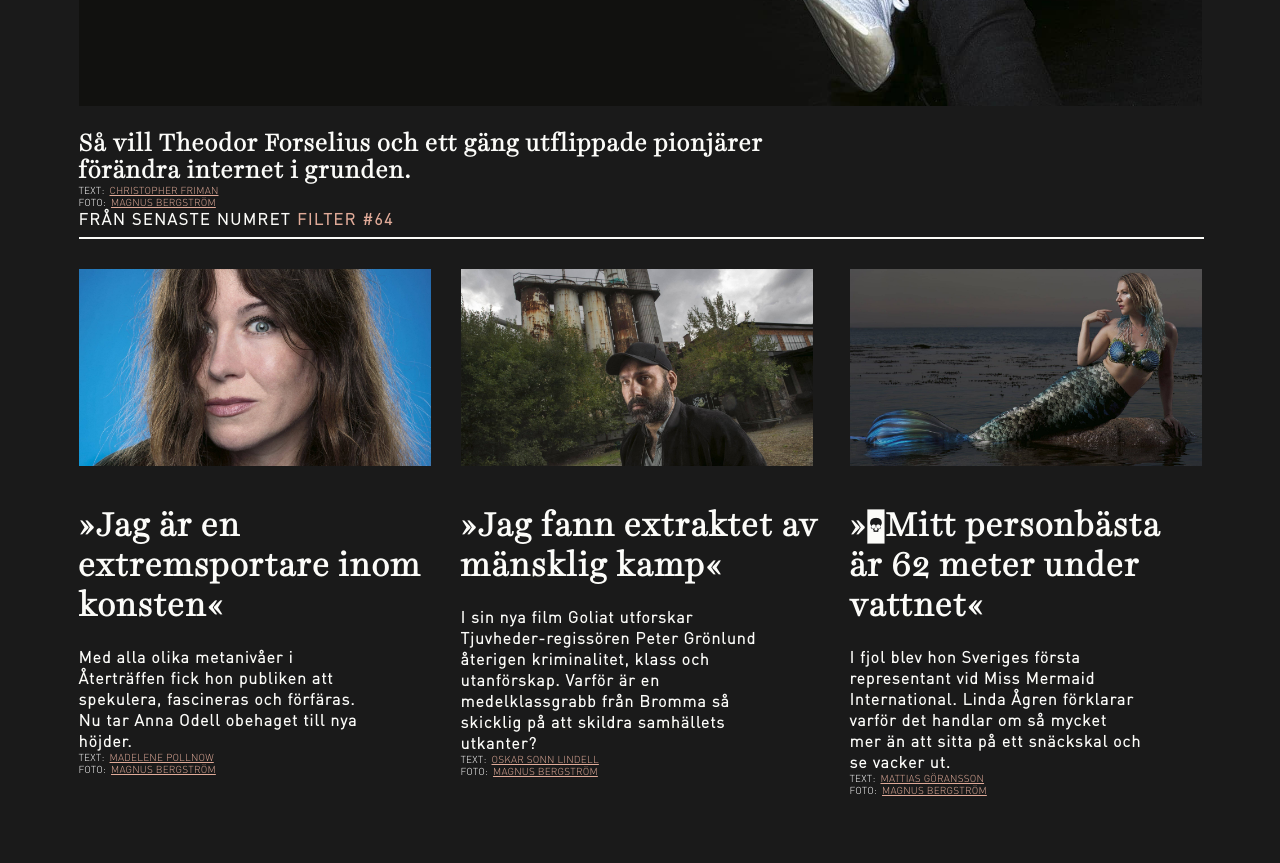
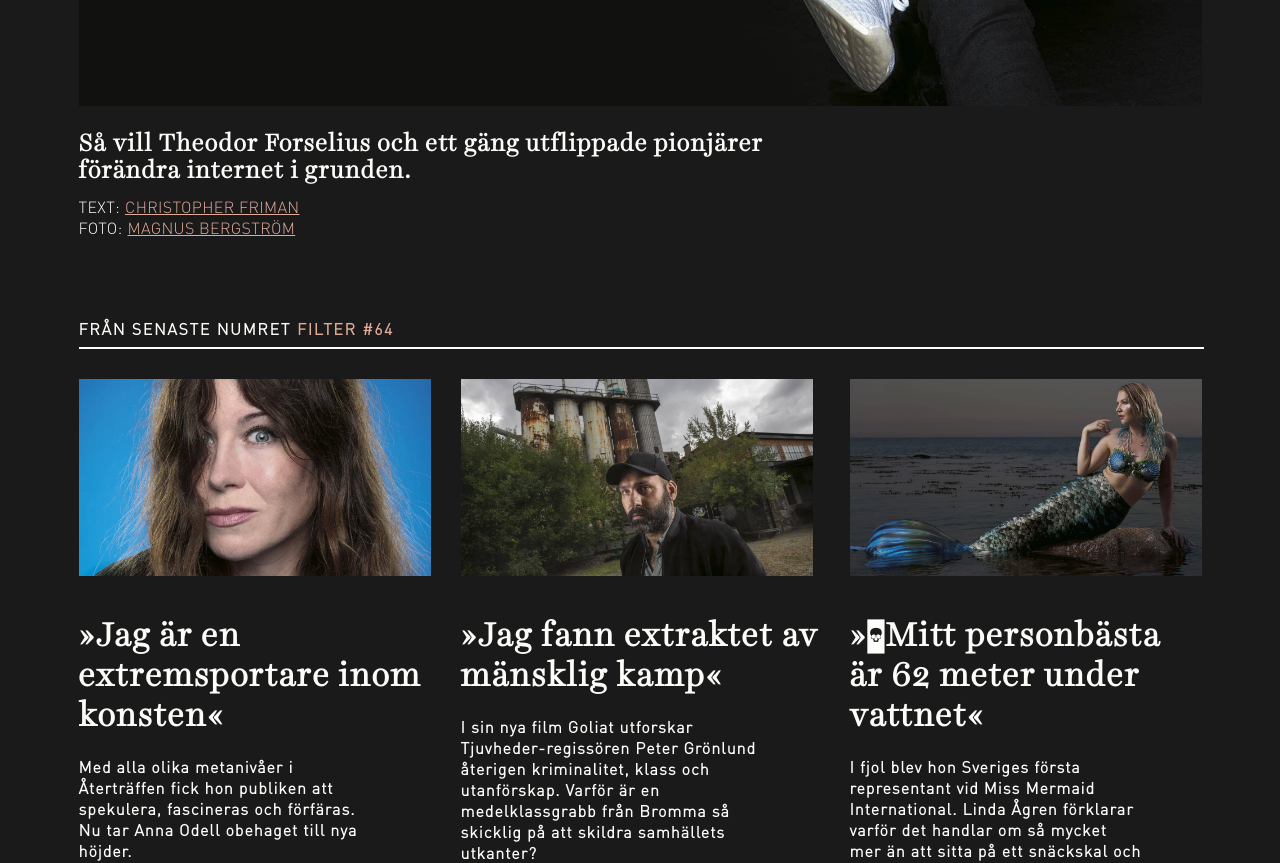
Before and after one commit to Sebastianpalm91/filter, a React (Create React App) app in the folder client/: page / in a window 1280 px wide. Shown: the part 1120-1983 px from the top of the page. Built offline with nearby package versions, Linux system fonts and the light colour scheme; what @humblebee/styled-components-breakpoint would draw is missing.

Commit message:
some added changes on home and menu

```diff
--- a/client/src/Components/Menu/navigation.js
+++ b/client/src/Components/Menu/navigation.js
@@ -1,6 +1,6 @@
 import React, { Component } from 'react';
 import Svg from './Hamburger/svg';
-import { Li, StyledLink, Ul, Wrapper, SubMenu, SubMenuLi, SubMenuUl, Vr, StyledLinkSubMenu, LinkInfo, Title, Summary, SummaryImg } from './styles';
+import { Li, StyledLink, Ul, Wrapper, SubMenu, SubMenuLi, SubMenuUl, Vr, StyledLinkSubMenu, LinkInfo, Title, Summary, SummaryImg, Animation } from './styles';
 import posed from "react-pose";
 
 class Navigation extends Component {
@@ -66,6 +66,7 @@ class Navigation extends Component {
                     </Li>
                 </Ul>
                 <SubMenu onMouseEnter={this.onMouseEnterHandler} active={this.state.hover} onMouseLeave={this.onMouseLeaveHandler}>
+                    <Animation active={this.state.hover}>
                         <SubMenuUl active={this.state.hover}>
                             <Vr>
                             <SubMenuLi><StyledLinkSubMenu to='/latestnumber'>Senaste Numret</StyledLinkSubMenu></SubMenuLi>
@@ -87,6 +88,7 @@ class Navigation extends Component {
                             </LinkInfo>
                             <SummaryImg />
                         </SubMenuUl>
+                    </Animation>
                 </SubMenu>
             </Wrapper>
         );
--- a/client/src/Components/Menu/styles.js
+++ b/client/src/Components/Menu/styles.js
@@ -53,7 +53,7 @@ export const SubMenu = styled.div `
     align-items: center;
     transition: all 0.5s ease-in-out;
     ${props => props.active ? `
-        height: 280px;
+        height: 256px;
         opacity: 1;
     ` : ''}
 
@@ -66,9 +66,17 @@ export const SubMenuUl = styled.ul `
     list-style: none;
     width: 80%;
     display: none;
-    transition: all 0.5s ease-in-out;
+    margin: auto;
     ${props => props.active ? `
         display: flex;
+    ` : '' }
+`
+
+export const Animation = styled.div`
+    transition: all 1s ease-in-out;
+    opacity: 0;
+    ${props => props.active ? `
+        opacity: 1;
     ` : '' }
 `
 
--- a/client/src/Components/Pages/Home/styles.js
+++ b/client/src/Components/Pages/Home/styles.js
@@ -20,9 +20,9 @@ export const MainColor = styled.p`
 export const CredentialsWrapper = styled.div`
     display: flex;
     flex-direction: row;
-    color: white;
+    color: #FCFCF9;
     font-family: dp_light;
-    font-size: 10px;
+    font-size: 16px;
     letter-spacing: 0.02em;
 `
 
@@ -107,6 +107,7 @@ export const Title = styled.h1 `
 // `
 
 export const FirstReportageWrapper = styled.div `
+    margin-bottom: 80px;
     ${breakpoint.down('s')`
         margin: 0px 16px 0px 16px;
     `}
@@ -133,6 +134,7 @@ export const SubTitle = styled.h2`
     color: #FCFCF9;
     margin: 0px;
     width: 738px;
+    padding-bottom: 12px;
     font-variant-ligatures: discretionary-ligatures;
     font-feature-settings: dlig;
     ${breakpoint.down('s')`
@@ -210,7 +212,7 @@ export const ReportageInfo = styled.h2`
     letter-spacing: 0.06em;
     text-align: left;
     margin: 0px;
-    padding: 20px 60px 0px 0px;
+    padding: 20px 60px 12px 0px;
     color: #FCFCF9;
     font-variant-ligatures: discretionary-ligatures;
     font-feature-settings: dlig;
```
Lines whose indentation alone changed are shown as unchanged.
